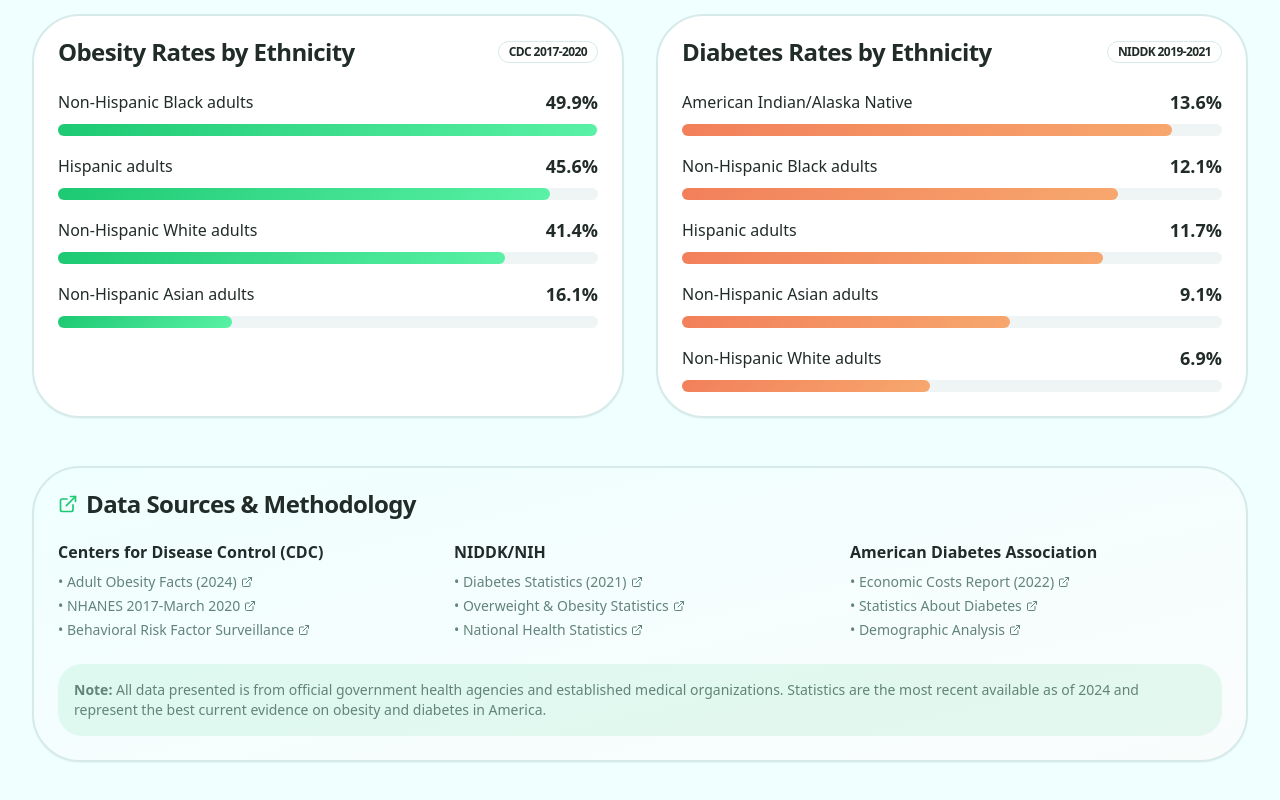
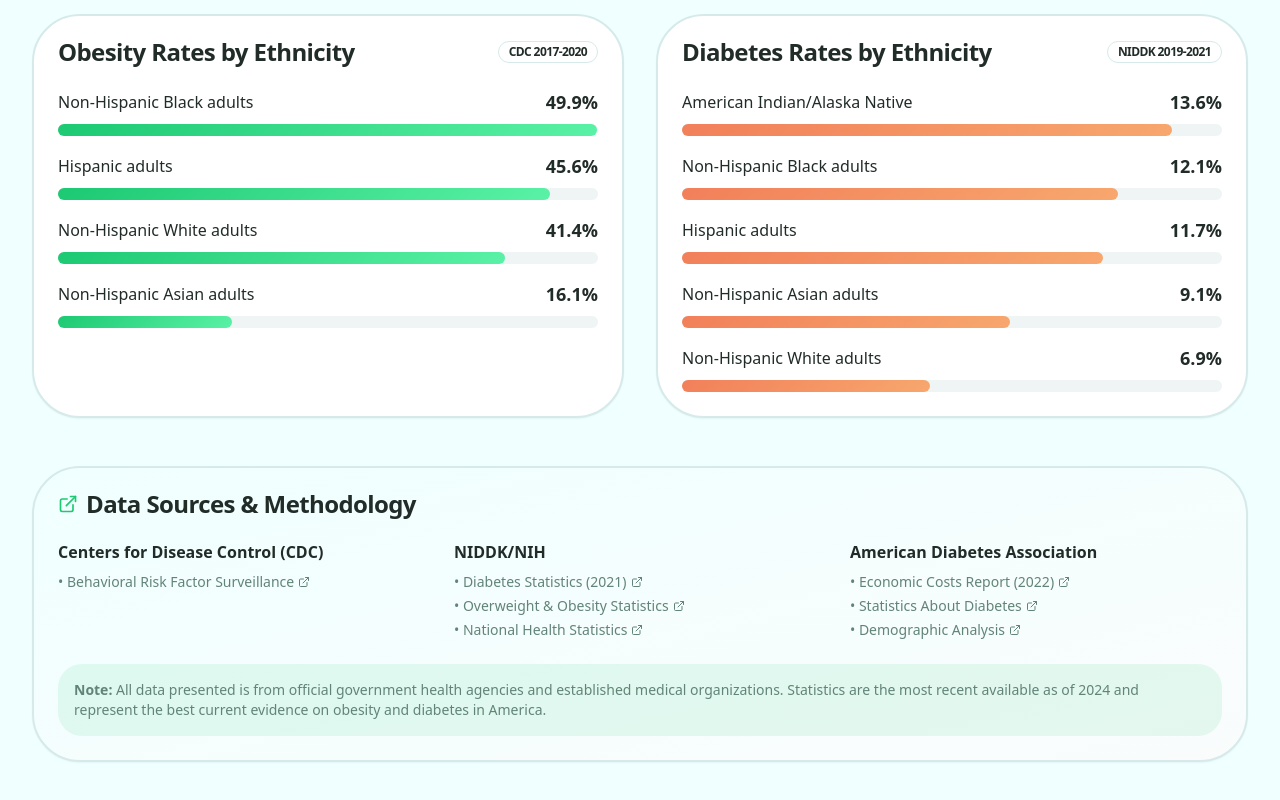
Before and after one commit to TanishqMittal139/sweat-smart-app-cac, a React (Vite) app: page /data in a window 1280 px wide. Shown: the part 3048-3848 px from the top of the page. Built offline with nearby package versions, Linux system fonts and the light colour scheme.

Commit message:
Remove data source links

```diff
--- a/src/pages/DataVisualization.tsx
+++ b/src/pages/DataVisualization.tsx
@@ -607,16 +607,6 @@ const DataVisualization = () => {
                   <h4 className="font-semibold text-foreground">Centers for Disease Control (CDC)</h4>
                   <ul className="text-sm text-muted-foreground space-y-1">
                     <li>
-                      <a href="https://www.cdc.gov/obesity/data/adult.html" target="_blank" rel="noopener noreferrer" className="hover:text-primary hover:underline flex items-center gap-1">
-                        • Adult Obesity Facts (2024) <ExternalLink className="w-3 h-3" />
-                      </a>
-                    </li>
-                    <li>
-                      <a href="https://www.cdc.gov/nchs/nhanes/index.htm" target="_blank" rel="noopener noreferrer" className="hover:text-primary hover:underline flex items-center gap-1">
-                        • NHANES 2017-March 2020 <ExternalLink className="w-3 h-3" />
-                      </a>
-                    </li>
-                    <li>
                       <a href="https://www.cdc.gov/brfss/index.html" target="_blank" rel="noopener noreferrer" className="hover:text-primary hover:underline flex items-center gap-1">
                         • Behavioral Risk Factor Surveillance <ExternalLink className="w-3 h-3" />
                       </a>
```
